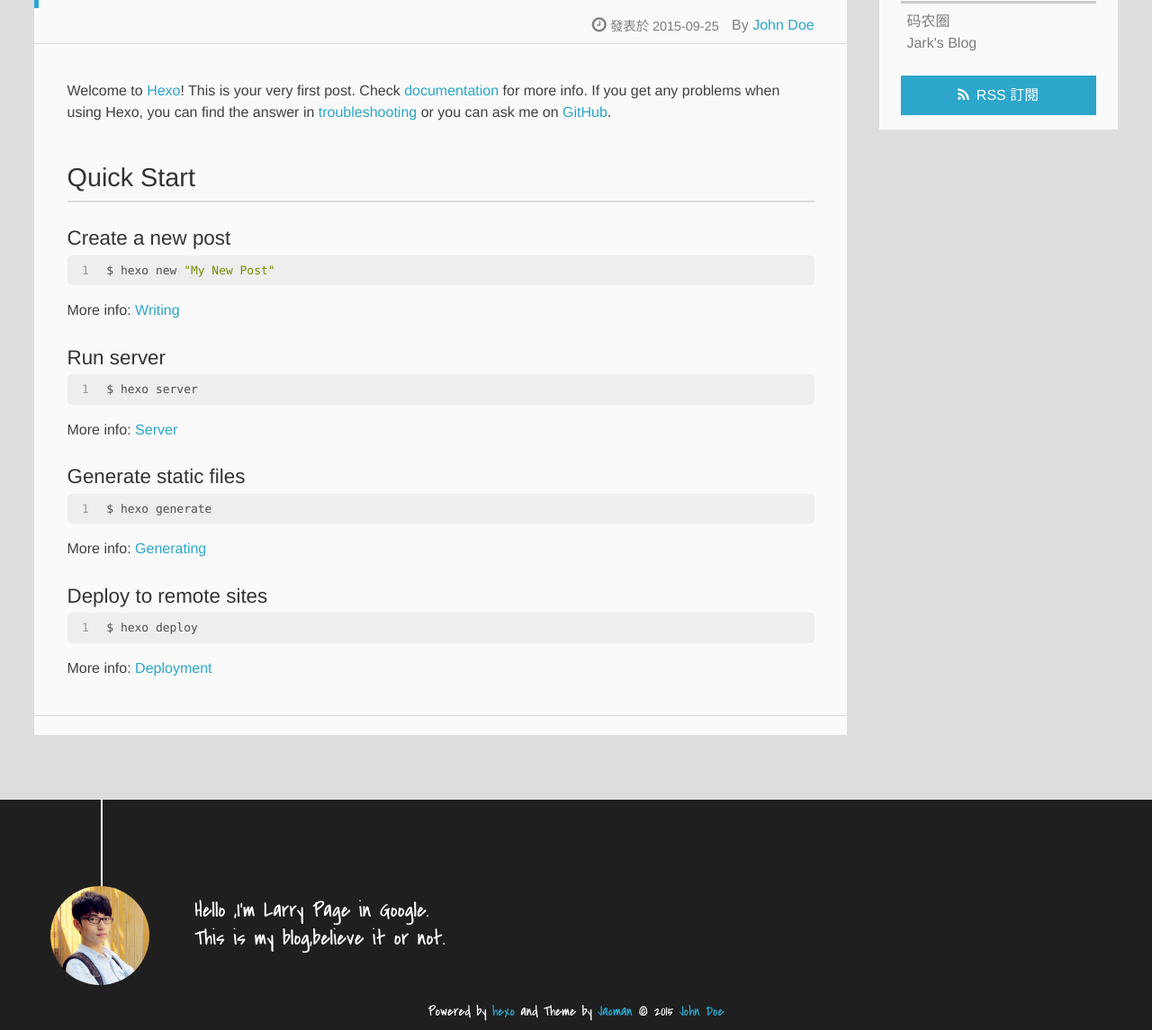
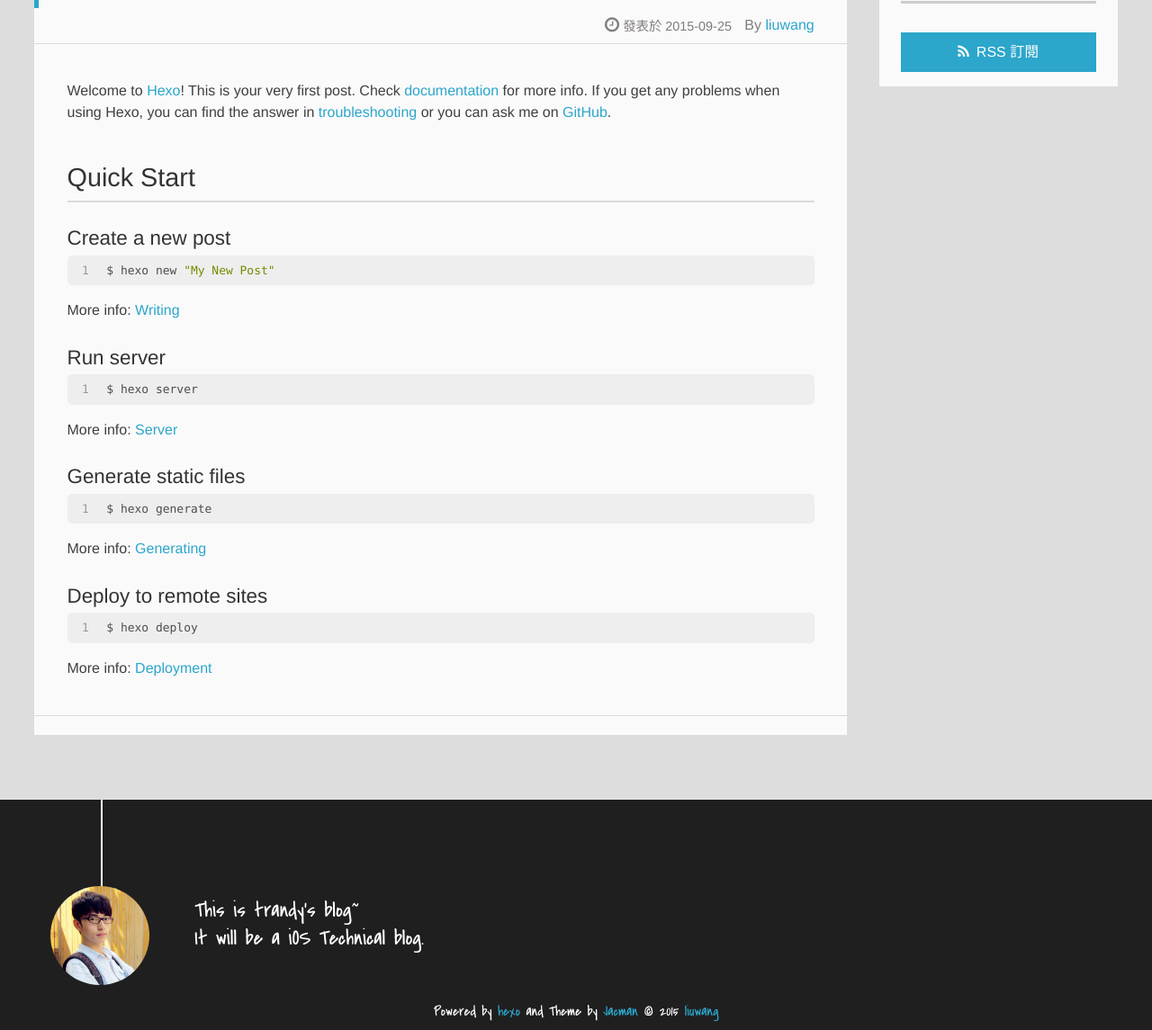
Before and after one commit to GitTrandy/gittrandy.github.com, a plain HTML site: page index.html in a window 1280 px wide. Shown: the part 268-1413 px from the top of the page at 90% size. Drawn offline with Linux system fonts and the light colour scheme.

Commit message:
Site updated: 2015-09-25 21:17:38

```diff
--- a/index.html
+++ b/index.html
@@ -7,7 +7,7 @@
     <title>iTrandy&#39;s Blog</title>
     <meta name="viewport" content="width=device-width, initial-scale=1,user-scalable=no">
 
-    <meta name="author" content="John Doe">
+    <meta name="author" content="liuwang">
 
 
 
@@ -85,7 +85,7 @@
   </h1>
   <p class="article-author">By
 
-		<a href="/about" title="John Doe" target="_blank" itemprop="author">John Doe</a>
+		<a href="/about" title="liuwang" target="_blank" itemprop="author">liuwang</a>
 
   <p class="article-time">
     <time datetime="2015-09-25T03:02:00.000Z" itemprop="datePublished"> 發表於 2015-09-25</time>
@@ -149,18 +149,6 @@
   <p class="asidetitle">友情鏈接</p>
     <ul>
 
-          <li>
-
-            	<a href="https://coderq.com" target="_blank" title="一个面向程序员交流分享的新一代社区">码农圈</a>
-
-          </li>
-
-          <li>
-
-            	<a href="http://wuchong.me" target="_blank" title="Jark&#39;s Blog">Jark&#39;s Blog</a>
-
-          </li>
-
     </ul>
 </div>
 
@@ -183,8 +171,8 @@
 
 
 	<section class="info">
-		<p> Hello ,I&#39;m Larry Page in Google. <br/>
-			This is my blog,believe it or not.</p>
+		<p> This is trandy&#39;s blog~ <br/>
+			It will be a iOS Technical blog.</p>
 	</section>
 
 	<div class="social-font" class="clearfix">
@@ -205,7 +193,7 @@
 		<p class="copyright">
 		Powered by <a href="http://hexo.io" target="_blank" title="hexo">hexo</a> and Theme by <a href="https://github.com/wuchong/jacman" target="_blank" title="Jacman">Jacman</a> © 2015
 
-		<a href="/about" target="_blank" title="John Doe">John Doe</a>
+		<a href="/about" target="_blank" title="liuwang">liuwang</a>
 
 
 		</p>
```
Also changed, not shown: 2015/09/25/hello-world/index.html (+5 -17 lines), README.html (+5 -5 lines), archives/2015/09/index.html (+4 -4 lines), archives/2015/index.html (+4 -4 lines), archives/index.html (+4 -4 lines).
